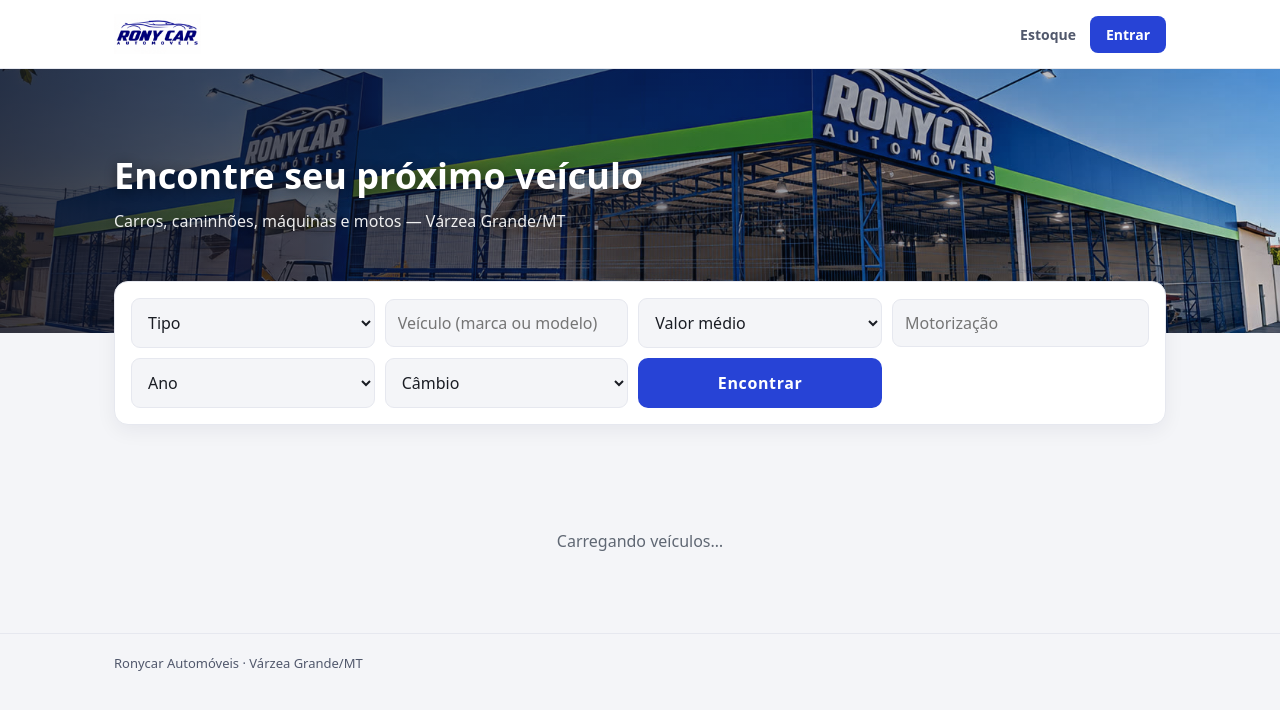
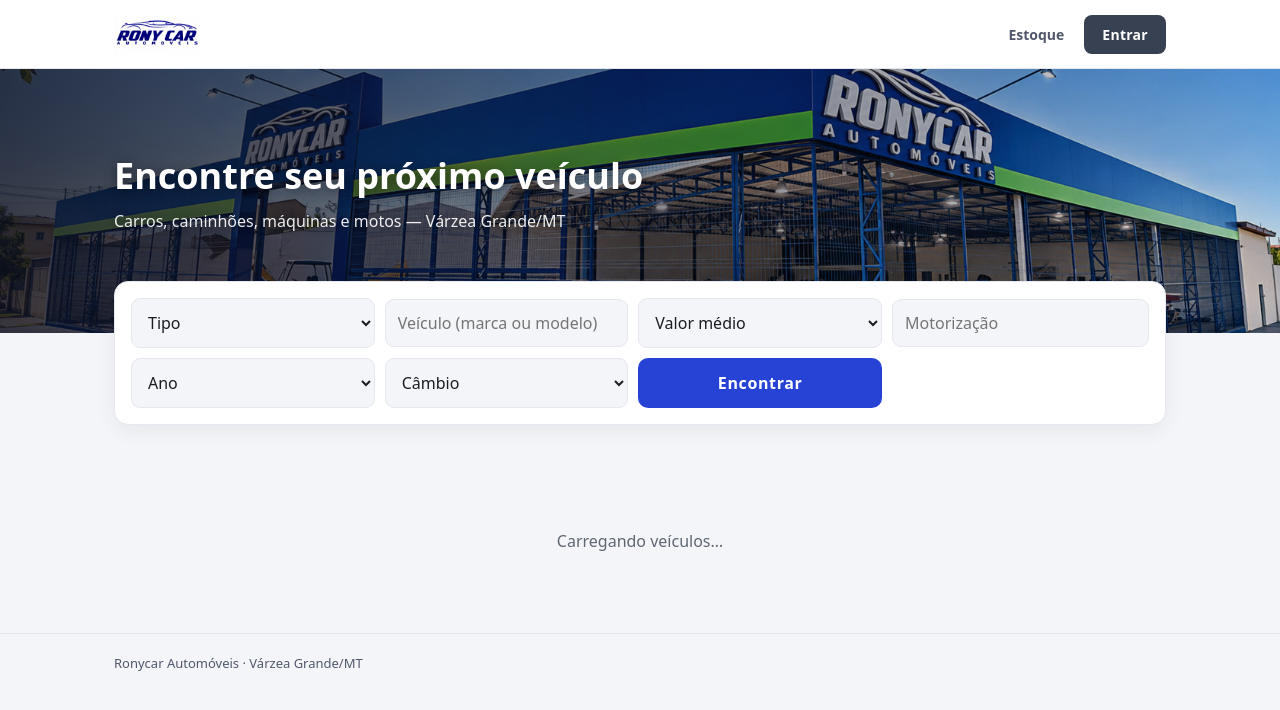
Before and after one commit to pabloolacerda-creator/ronycar, a plain HTML site: page index.html in a window 1280 px wide. Drawn offline with Linux system fonts and the light colour scheme; a script that the page names is missing.

Commit message:
botao Entrar cinza chumbo

```diff
--- a/assets/css/styles.css
+++ b/assets/css/styles.css
@@ -115,10 +115,10 @@ button, input, select, textarea {
 .topo { background: var(--superficie); border-bottom: 1px solid var(--borda); }
 .topo-inner { display: flex; align-items: center; justify-content: space-between; padding-top: 14px; padding-bottom: 14px; }
 .topo .marca { font-size: 18px; }
-.nav { display: flex; align-items: center; gap: 14px; }
+.nav { display: flex; align-items: center; gap: 20px; }
 .nav a { color: var(--grafite-2); font-size: 14px; font-weight: 600; }
-.btn-login { background: var(--azul); color: #fff !important; font-weight: 700; padding: 8px 16px; border-radius: 8px; }
-.btn-login:hover { background: var(--azul-escuro); }
+.btn-login { background: #374151; color: #fff !important; font-weight: 700; padding: 9px 18px; border-radius: 8px; letter-spacing: .02em; }
+.btn-login:hover { background: #2a303b; }
 
 /* ===== Banner da fachada ===== */
 .banner {
```
